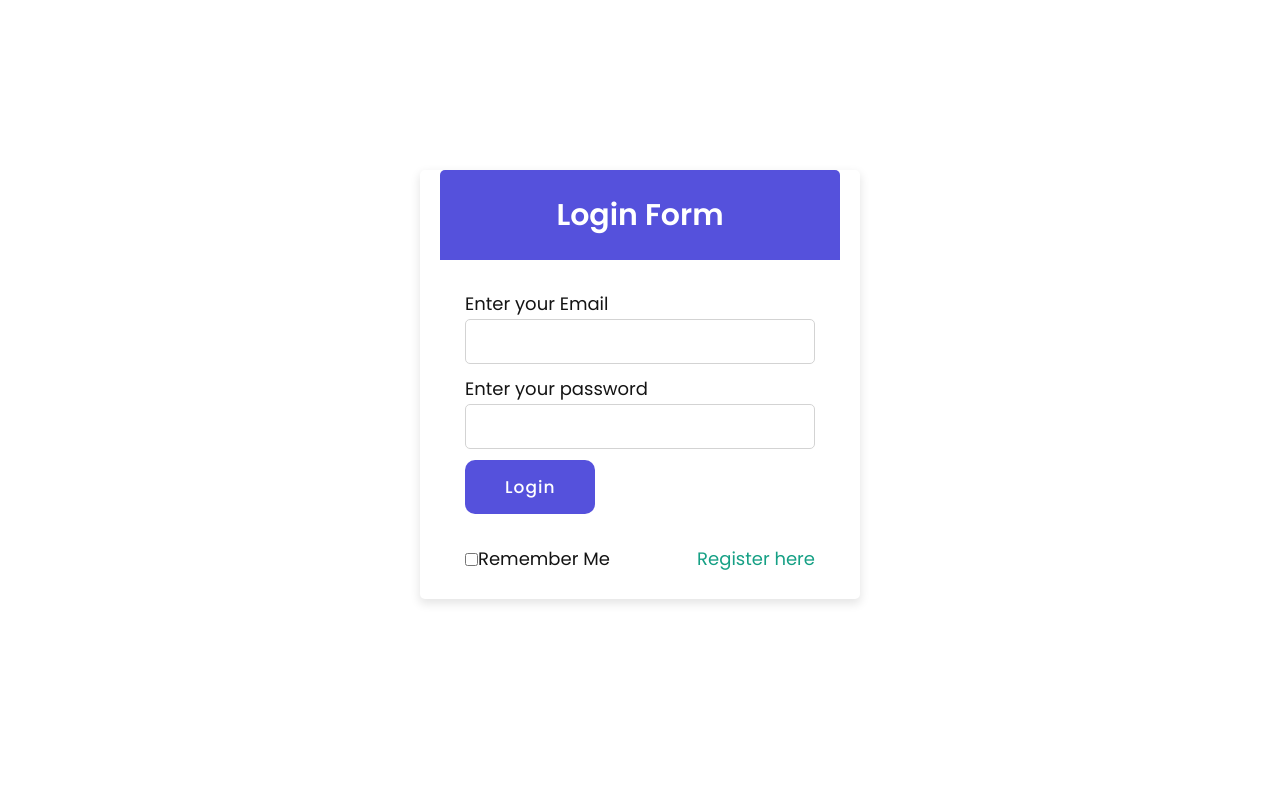
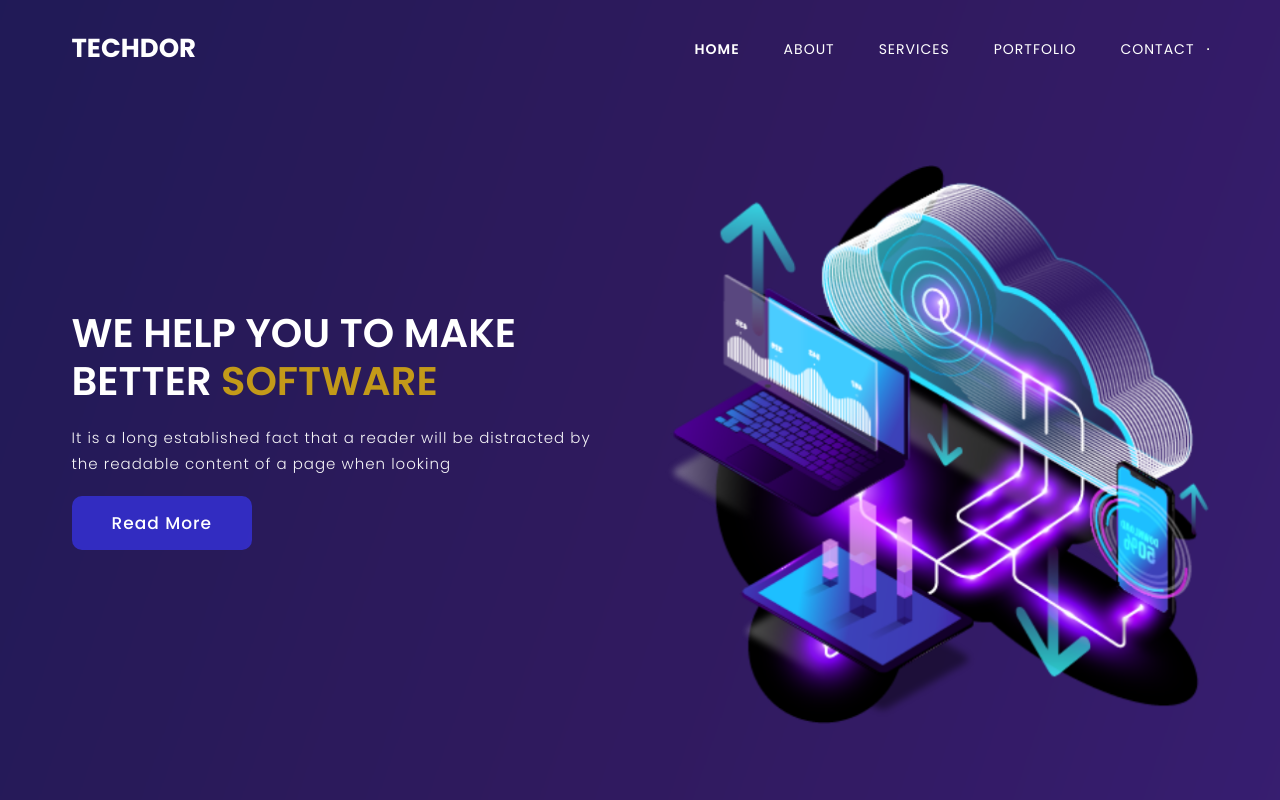
Before and after one commit to CoderChicken1/landing-page-reactjs, a React (Create React App) app: page / in a window 1280 px wide. Shown: the top 800 px of the page. Built offline with nearby package versions, Linux system fonts and the light colour scheme.

Commit message:
first commit

```diff
--- a/src/App.js
+++ b/src/App.js
@@ -47,7 +47,6 @@ const App = () => {
     //   }
     //   return () => window.removeEventListener("beforeunload", handleUnload);
     // }, [handleUnload]);
-
     return (
       <div>
         <Header />
@@ -62,7 +61,7 @@ const App = () => {
 
   return (
     <div className="App">
-      {/* <Router>
+     {/* <Router>
       <Routes>
         <Route path="/welcome" element={<ComingSoon/>} />
         <Route path="/home" element={<HomePage/>} />
@@ -72,8 +71,9 @@ const App = () => {
         <Route path="/contact" element={<HomePage />} />
         <Route path="/footer" element={<HomePage/>} />
       </Routes>
-      </Router>      */}
-      <Router>
+      </Router>     */}
+      <HomePage/>
+      {/*  <Router>
         <Routes>
           <Route exact path="/" element={<Login />} />
           <Route path="/register" element={<Register />} />
@@ -135,7 +135,7 @@ const App = () => {
             }
           />
         </Routes>
-      </Router>
+      </Router>*/}
     </div>
   );
 };
--- a/src/components/Login/Login.jsx
+++ b/src/components/Login/Login.jsx
@@ -19,7 +19,6 @@ const Login = () => {
         checkRememberMe(expiredInRemember);
       }
     } else {
-
       localStorage.removeItem("token");
     }
 
```
